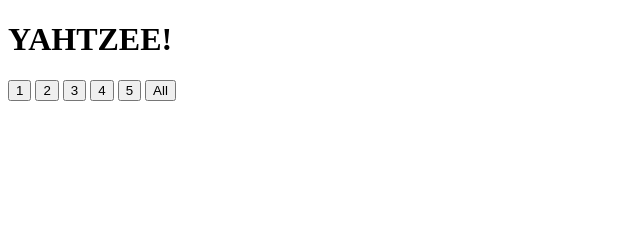
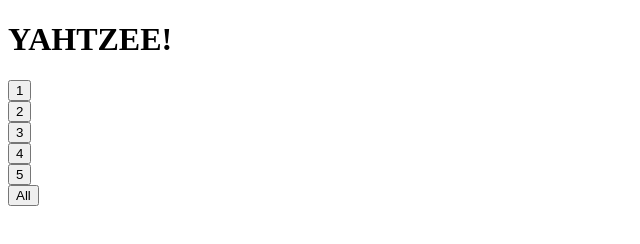
Before and after one commit to DZwell/Yahtzee, a plain HTML site: page index.html in a window 1280 px wide. Shown: the whole page, without its empty margins (0-640 px from the left). Drawn offline with Linux system fonts and the light colour scheme.

Commit message:
Added section tags to HTMl

```diff
--- a/index.html
+++ b/index.html
@@ -6,12 +6,24 @@
 </head>
 <body>
   <h1>YAHTZEE!</h1>
+  <section id='1'>
     <button type="button" id="die1">1</button>
+  </section>
+  <section id='2'>
     <button type="button" id="die2">2</button>
+  </section>
+  <section id='3'>
     <button type="button" id="die3">3</button>
+  </section>
+  <section id='4'>
     <button type="button" id="die4">4</button>
+  </section>
+  <section id='5'>
     <button type="button" id="die5">5</button>
+  </section>
+  <section id='all'>
     <button type="button">All</button>
+  </section>
   <script src="app.js"></script>
 </body>
 <script type="text/javascript" src="app.js"></script>
--- a/script.js
+++ b/script.js
@@ -1,5 +1,6 @@
 $(document).ready(function() {
+
   $('#die1').click(function() {
-    $('#die1').append('<p>' + myArr[0] + '</p>');
+    $('#1').append('<p>' + myArr[0] + '</p>');
   });
 });
```
Lines whose indentation alone changed are shown as unchanged.
